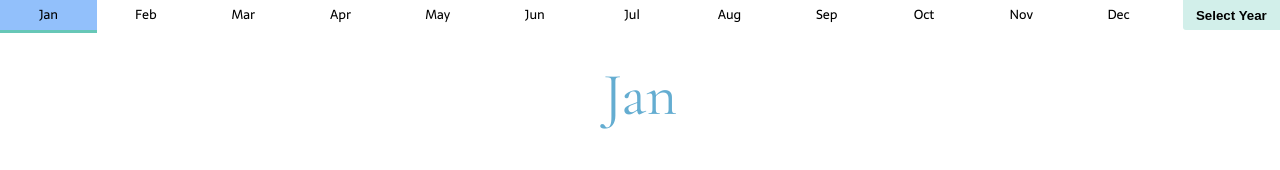
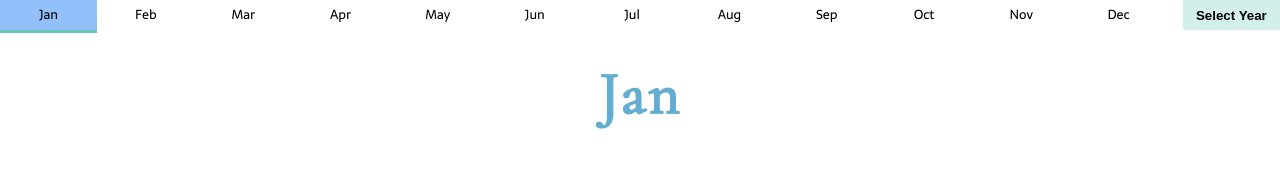
Before and after one commit to wobblesphere/mood_calendar, a React (Create React App) app: page / in a window 1280 px wide. Shown: the top 170 px of the page. Built offline with nearby package versions, Linux system fonts and the light colour scheme; no server answers; a web font is replaced by a local one.

Commit message:
minor styling

```diff
--- a/src/Header/Header.css
+++ b/src/Header/Header.css
@@ -32,6 +32,8 @@
   margin-bottom: 1rem;
   text-align: center;
   font-size: 60px;
+  font-weight: bold;
+  letter-spacing: 3px;
   font-family: 'Cormorant Garamond', serif;
   color: #64ADD1;
 }
```
